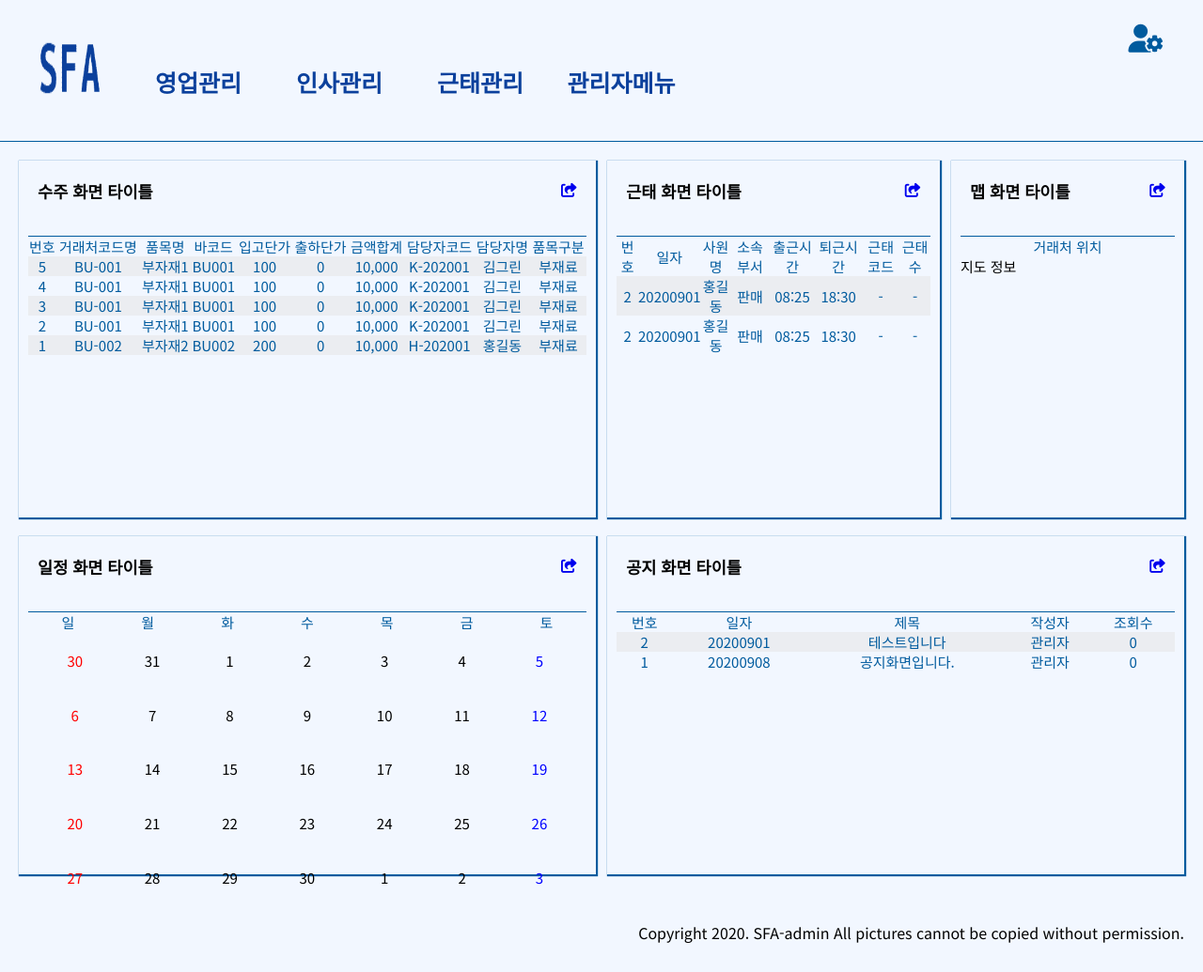
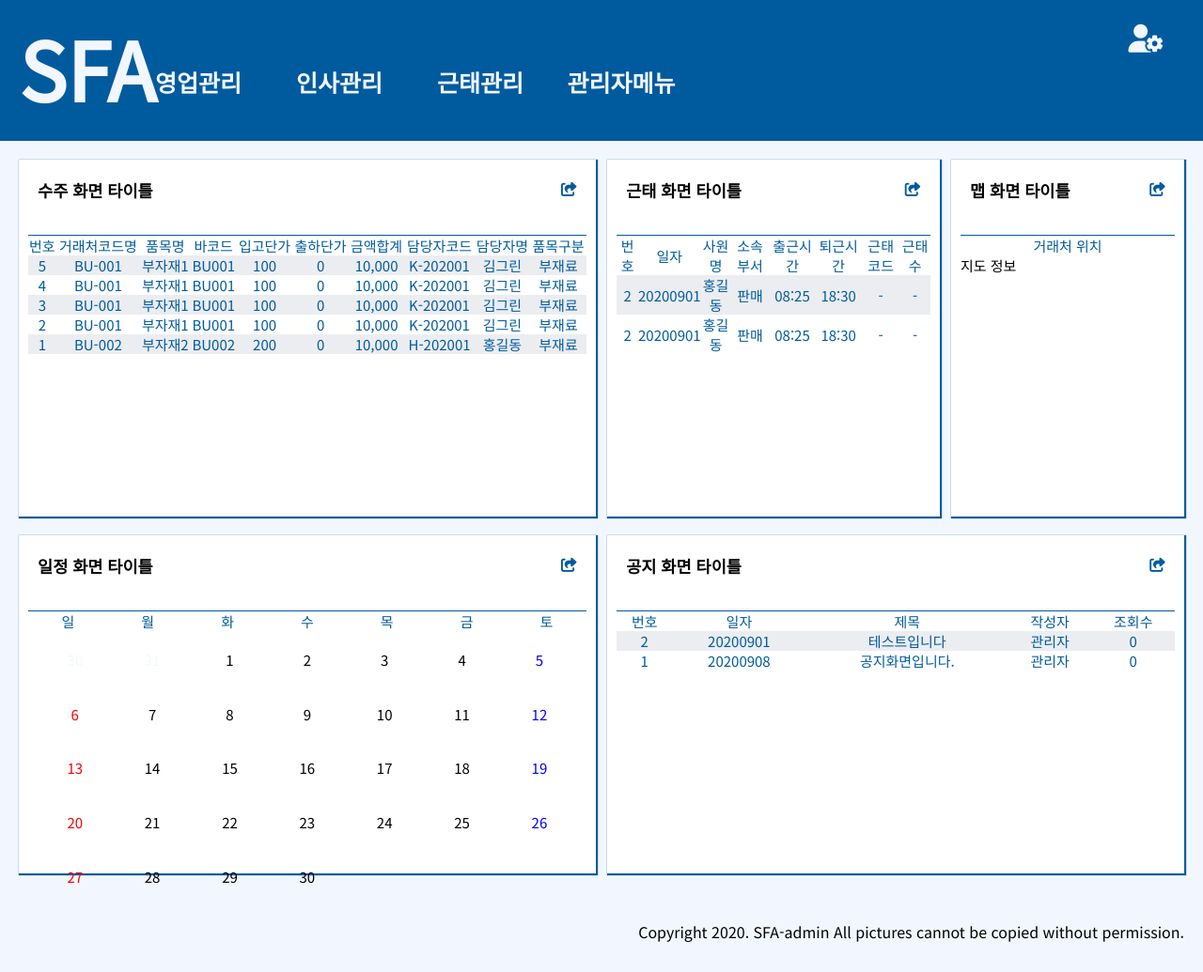
Before and after one commit to sso-jeong/project_front, a plain HTML site: page index.html in a window 1280 px wide. Shown: the whole page at 94% size. Drawn offline with nearby package versions, Linux system fonts and the light colour scheme.

Commit message:
0908 SFA

```diff
--- a/css/reset_main.css
+++ b/css/reset_main.css
@@ -15,6 +15,7 @@ body {
 
 a {
     text-decoration: none;
+    /* color: #F2F7FF; */
 }
 
 .page-wrap {
@@ -24,8 +25,8 @@ a {
 
 nav {
     width: 100%;
-    background-color: #F2F7FF;
-    border-bottom: solid 1px #005b9e;
+    background-color: #005b9e;
+    /* color: #F2F7FF; */
 }
 
 ul li,
--- a/css/style_main.css
+++ b/css/style_main.css
@@ -12,11 +12,16 @@
     width: 10%;
 }
 
-.logo>img {
+.logo>h2 {
     display: inline-block;
     width: 100%;
     height: 90%;
     padding-left: 10px;
+    font-size: 85px;
+}
+
+.logo a {
+    color: #F2F7FF;
 }
 
 .title-top {
@@ -37,7 +42,7 @@
     font-size: 35px;
     text-align: center;
     line-height: 50px;
-    color: #0b409c;
+    color: #F2F7FF;
     cursor: pointer;
 }
 
@@ -46,7 +51,9 @@
 }
 
 #topMenu ul li {
-    color: #0b409c;
+    /* color: #0b409c; */
+
+    color: #F2F7FF;
     float: left;
     line-height: 30px;
     vertical-align: middle;
@@ -55,16 +62,24 @@
 
 .menuLink,
 .submenuLink {
-    color: #0b409c;
+    /* color: #0b409c; */
     display: block;
     width: 150px;
     font-weight: bold;
     font-size: 25px;
 }
 
-.menuLink:hover {
+.menuLink {
+    color: #F2F7FF;
+}
+
+.submenuLink {
+    color: #005b9e;
+}
+
+/* .menuLink:hover {
     border-bottom: solid 1px #005b9e;
-}
+} */
 
 .subMenu {
     position: absolute;
@@ -92,7 +107,7 @@
 /***************관리자 작은 페이지(로그아웃, 권한주기 용)***************/
 .dropbtn {
     background-color: transparent;
-    color: #005b9e;
+    color: #F2F7FF;
     padding: 16px;
     font-size: 30px;
     border: none;
@@ -185,6 +200,7 @@
 
 .middle i {
     cursor: pointer;
+    color: #005b9e;
 }
 
 .main1,
@@ -202,18 +218,19 @@
 
 .main1 .sale-tbl {
     width: 49.5%;
-    /* border: solid 1px #005b9e;
-    background-color: #ffffff; */
+    background-color: #ffffff;
     box-shadow: 1px 1px 1px 1px #005b9e;
 }
 
 .main1 .commute-tbl {
     width: 28.5%;
+    background-color: #ffffff;
     box-shadow: 1px 1px 1px 1px #005b9e;
 }
 
 .main1 .map-top {
     width: 20%;
+    background-color: #ffffff;
     box-shadow: 1px 1px 1px 1px #005b9e;
 }
 
@@ -250,6 +267,7 @@ tr:nth-child(2n) {
 .main2 .calendar-top,
 .main2 .notice-tbl {
     width: 49.5%;
+    background-color: #ffffff;
     box-shadow: 1px 1px 1px 1px #005b9e;
 }
 
--- a/index.html
+++ b/index.html
@@ -17,7 +17,7 @@
             <nav id="topMenu">
                 <div class="top">
                     <div class="logo">
-                        <img src="images/logo_sfa.png" alt="" title="SFA" />
+                        <h2><a href="index.html" title="SFA_HOME">SFA</a></h2>
                     </div>
 
                     <div class="title-top">
@@ -314,12 +314,6 @@
                 Copyright 2020. SFA-admin All pictures cannot be copied without permission.
             </div>
         </footer>
-
-
-
-
-
-
     </div>
 
 </body>
--- a/js/main-cal.js
+++ b/js/main-cal.js
@@ -1,5 +1,6 @@
 // 캘린더 함수
 $(function () {
+
     const today = new Date();
 
     const setCalendarData = (year, month) => {
@@ -48,19 +49,19 @@ $(function () {
                 // i == 0: 1주차일 때
                 // j < firstDayName: 이번 달 시작 요일 이전 일 때
                 if (i == 0 && j < firstDayName) {
-                    //일요일일 때, 토요일일 때, 나머지 요일 일 때
+                    // 일요일일 때, 토요일일 때, 나머지 요일 일 때
                     if (j == 0) {
                         // 스타일링을 위한 클래스 추가
                         calHtml +=
-                            `<div style= color:red;' class='calendar__day horizontalGutter'><span>${(prevLastDay - (firstDayName - 1) + j)}</span><span></span></div>`;
+                            `<div style= color:#F2F7FF;' class='calendar__day horizontalGutter'><span>${(prevLastDay - (firstDayName - 1) + j)}</span><span></span></div>`;
                     } else if (j == 6) {
                         // 스타일링을 위한 클래스 추가
                         calHtml +=
-                            `<div class='calendar__day'><span>${(prevLastDay - (firstDayName - 1) + j)}</span><span></span></div>`;
+                            `<div style= color:#F2F7FF;' class='calendar__day'><span>${(prevLastDay - (firstDayName - 1) + j)}</span><span></span></div>`;
                     } else {
                         // 스타일링을 위한 클래스 추가
                         calHtml +=
-                            `<div class='calendar__day horizontalGutter'><span>${(prevLastDay - (firstDayName - 1) + j)}</span><span></span></div>`;
+                            `<div style= color:#F2F7FF;' class='calendar__day horizontalGutter'><span>${(prevLastDay - (firstDayName - 1) + j)}</span><span></span></div>`;
                     }
                 } else if (i == 0 && j == firstDayName) {
                     if (j == 0) {
@@ -104,21 +105,22 @@ $(function () {
                         calHtml +=
                             `<div class='calendar__day horizontalGutter verticalGutter'><span>${startDayCount}</span><span id='${year}${month}${setFixDayCount(startDayCount++)}'></span></div>`;
                     }
-                } else if (startDayCount > lastDay) {
-                    if (j == 0) {
-                        // 스타일링을 위한 클래스 추가
-                        calHtml +=
-                            `<div class='calendar__day horizontalGutter verticalGutter'><span>${lastDayCount++}</span><span></span></div>`;
-                    } else if (j == 6) {
-                        // 스타일링을 위한 클래스 추가
-                        calHtml +=
-                            `<div style='color:blue;' class='calendar__day verticalGutter'><span>${lastDayCount++}</span><span></span></div>`;
-                    } else {
-                        // 스타일링을 위한 클래스 추가
-                        calHtml +=
-                            `<div class='calendar__day horizontalGutter verticalGutter'><span>${lastDayCount++}</span><span></span></div>`;
-                    }
                 }
+                // else if (startDayCount > lastDay) {
+                //     if (j == 0) {
+                //         // 스타일링을 위한 클래스 추가
+                //         calHtml +=
+                //             `<div style='color:rgba(255,255,255,0.5);' class='calendar__day horizontalGutter verticalGutter'><span>${lastDayCount++}</span><span></span></div>`;
+                //     } else if (j == 6) {
+                //         // 스타일링을 위한 클래스 추가
+                //         calHtml +=
+                //             `<div style='color:rgba(0,0,255,0.5);' class='calendar__day verticalGutter'><span>${lastDayCount++}</span><span></span></div>`;
+                //     } else {
+                //         // 스타일링을 위한 클래스 추가
+                //         calHtml +=
+                //             `<div style='color:rgba(255,255,255,0.5);' class='calendar__day horizontalGutter verticalGutter'><span>${lastDayCount++}</span><span></span></div>`;
+                //     }
+                // }
             }
         }
         document
```
